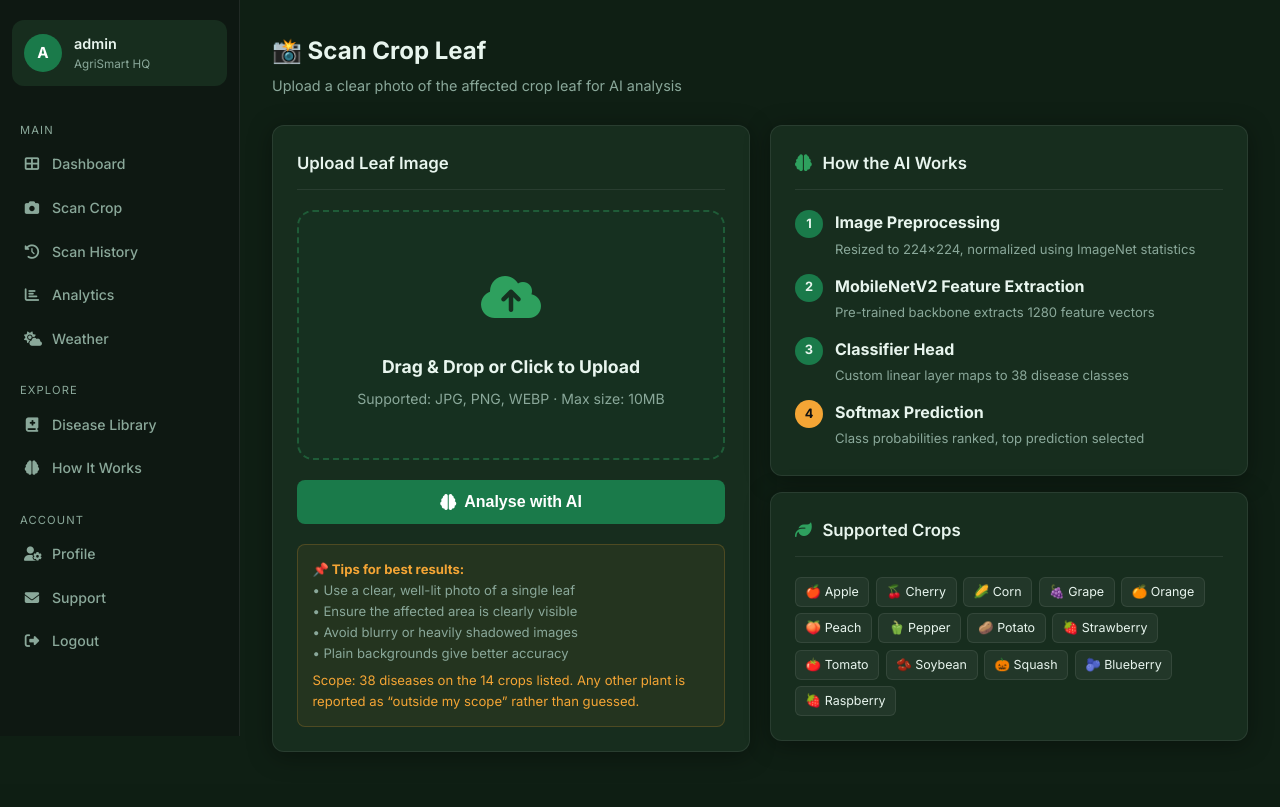
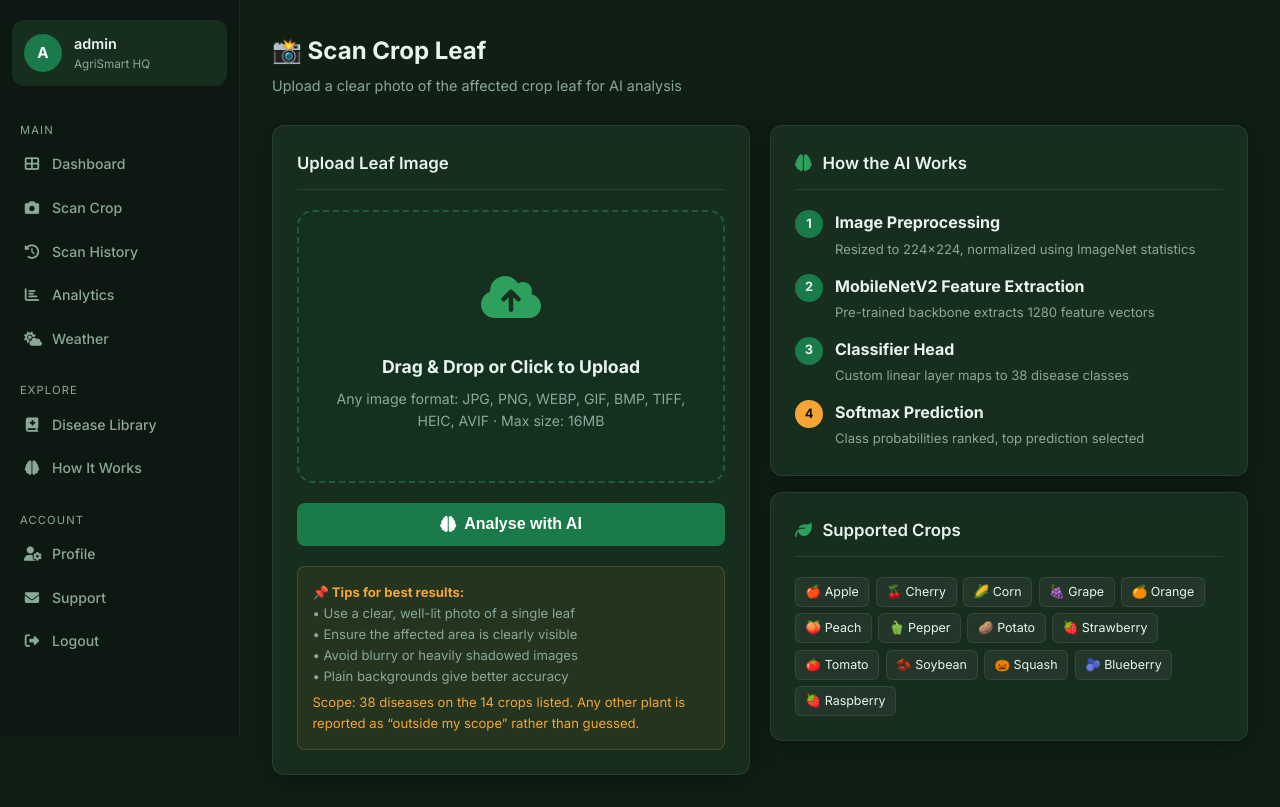
Before and after one commit to ranvir000/agrismart-ai, a Flask app: template templates/scan.html in a window 1280 px wide. Shown: the part 64-871 px from the top of the page. Before the commit the page ends 816 px from the top, so only its background shows below. Run offline with Flask 3, Linux system fonts and the light colour scheme; the template is opened without the code that fills it, so the values that code supplies are empty; a user stored in the database is signed in.

Commit message:
Upload page: state every supported image format and the new size limit

```diff
--- a/templates/scan.html
+++ b/templates/scan.html
@@ -20,7 +20,7 @@
                 <input type="file" name="file" id="file-input" accept="image/*" required>
                 <div class="upload-zone-icon"><i class="fas fa-cloud-upload-alt"></i></div>
                 <h3>Drag & Drop or Click to Upload</h3>
-                <p>Supported: JPG, PNG, WEBP · Max size: 10MB</p>
+                <p>Any image format: JPG, PNG, WEBP, GIF, BMP, TIFF, HEIC, AVIF · Max size: 16MB</p>
                 <img id="preview-img" class="preview-img" alt="Preview">
                 <div id="file-name" style="margin-top:.75rem;font-size:.85rem;color:var(--primary-light);display:none;"></div>
             </div>
```
